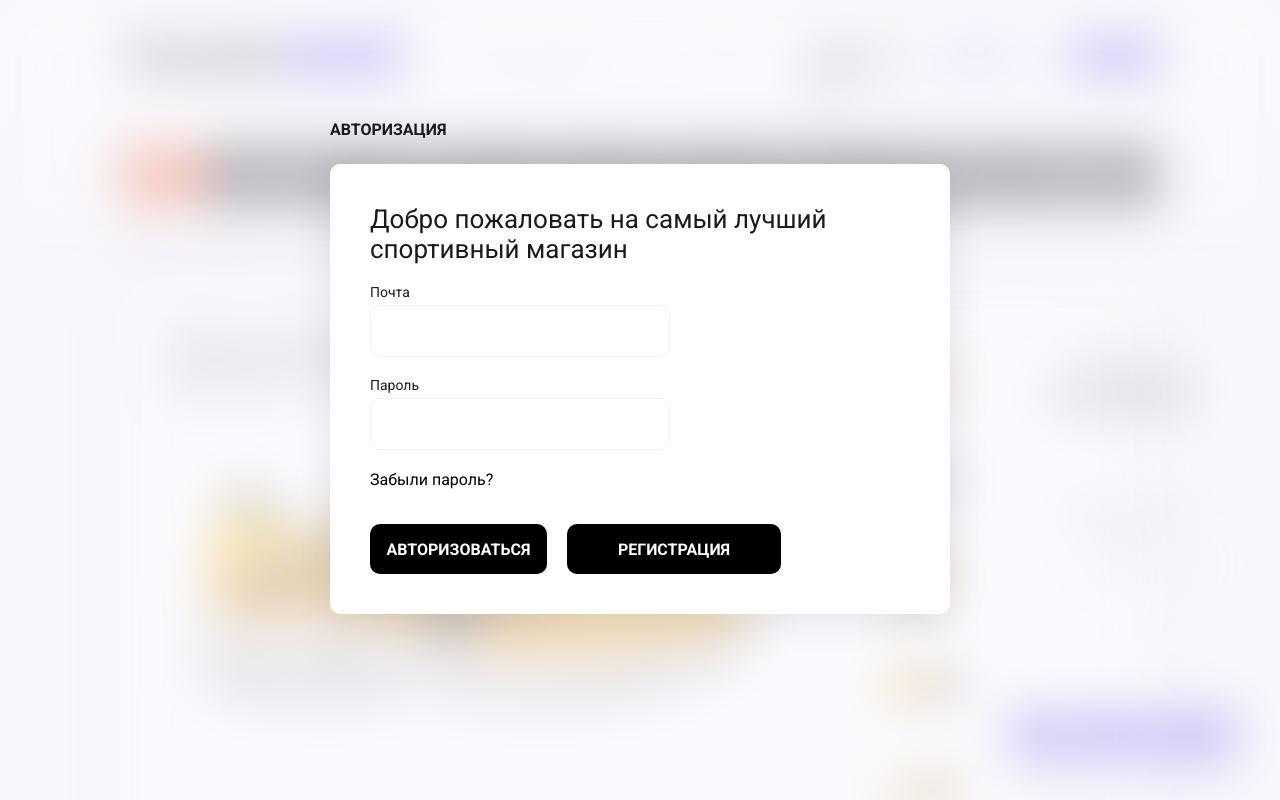
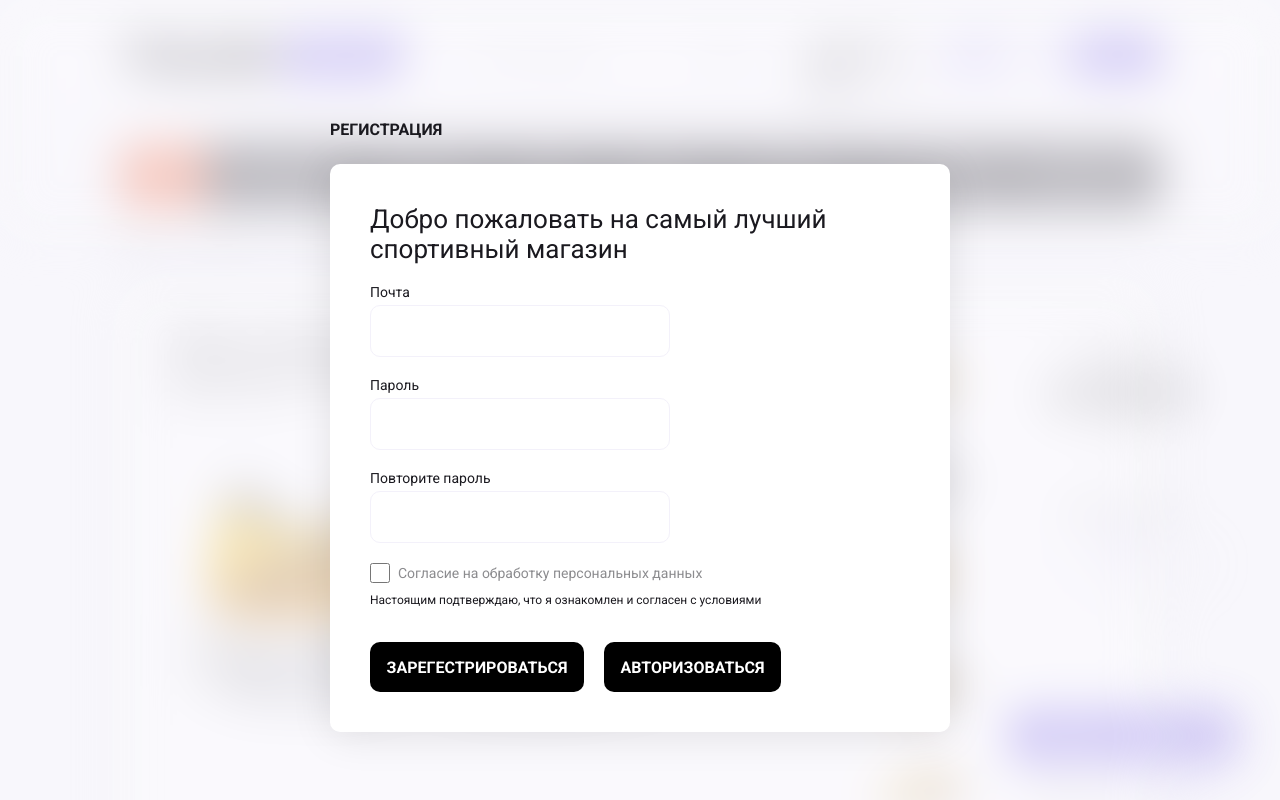
Before and after one commit to andyarus/urfu, a React (Create React App) app in the folder diploma/shop-client/: page / in a window 1280 px wide. Shown: the top 800 px of the page. Built offline with nearby package versions, Linux system fonts and the light colour scheme.

Commit message:
Registration added

```diff
--- a/diploma/shop-client/src/App.js
+++ b/diploma/shop-client/src/App.js
@@ -14,7 +14,7 @@ import Login from "./pages/Login";
 function App() {
     return (
         <div className="App">
-            <Login />
+            <Registration />
         </div>
     );
 }
--- a/diploma/shop-client/src/pages/Login/index.jsx
+++ b/diploma/shop-client/src/pages/Login/index.jsx
@@ -16,23 +16,23 @@ function Login() {
     };
     return (
         <>
-            <div class="overlay"></div>
-            <div class="page-form">
-                <div class="page-form__title">Авторизация </div>
-                <div class="page-form__form form">
-                    <div class="form__title">Добро пожаловать на самый лучший спортивный магазин</div>
-                    <div class="form__input form__input_email input">
-                        <div class="input__title">Почта</div>
+            <div className="overlay"></div>
+            <div className="page-form">
+                <div className="page-form__title">Авторизация </div>
+                <div className="page-form__form form">
+                    <div className="form__title">Добро пожаловать на самый лучший спортивный магазин</div>
+                    <div className="form__input form__input_email input">
+                        <div className="input__title">Почта</div>
                         <input type="text" />
                     </div>
-                    <div class="form__input form__input_password input">
-                        <div class="input__title">Пароль</div>
+                    <div className="form__input form__input_password input">
+                        <div className="input__title">Пароль</div>
                         <input type="text" />
                     </div>
-                    <div class="form__restore-password">Забыли пароль?</div>
-                    <div class="form__actions">
-                        <div class="form__auth">Авторизоваться</div>
-                        <div class="form__reg">регистрация</div>
+                    <div className="form__restore-password">Забыли пароль?</div>
+                    <div className="form__actions">
+                        <div className="form__auth">Авторизоваться</div>
+                        <div className="form__reg">регистрация</div>
                     </div>
                 </div>
             </div>
--- /dev/null
+++ b/diploma/shop-client/src/pages/Registration/Registration.scss
@@ -0,0 +1,93 @@
+.page-style {
+    opacity: 0.3;
+    filter: blur(1.5rem);
+}
+
+.form-open {
+    overflow: hidden;
+}
+
+.page-form {
+    width: 600px;
+    position: absolute;
+    top: 15%;
+    left: calc(50% - 310px);
+
+    z-index: 2;
+    &__title {
+        font-weight: bold;
+        font-size: 16px;
+        text-transform: uppercase;
+        color: #1a191f;
+        margin-bottom: 25px;
+    }
+    .form {
+        width: 540px;
+        padding: 40px;
+        background: #ffffff;
+        box-shadow: 0px 4px 40px rgba(0, 0, 0, 0.1);
+        border-radius: 10px;
+
+        &__title {
+            font-size: 26px;
+            color: #1a191f;
+            margin-bottom: 20px;
+        }
+
+        &__input {
+            margin-bottom: 20px;
+        }
+        &__processing-data {
+            display: flex;
+            align-items: center;
+            font-size: 14px;
+            color: #8c8c8f;
+            input[type="checkbox"] {
+                margin: 0;
+                margin-right: 8px;
+                width: 20px;
+                height: 20px;
+            }
+        }
+        &__text {
+            margin-top: 10px;
+            font-size: 12px;
+            color: #1a191f;
+        }
+
+        &__actions {
+            display: flex;
+            margin-top: 35px;
+        }
+        &__reg, &__auth {
+            cursor: pointer;
+            background: #000;
+            border-radius: 10px;
+            width: 214px;
+            height: 50px;
+            font-weight: bold;
+            font-size: 16px;
+            text-transform: uppercase;
+            display: flex;
+            justify-content: center;
+            align-items: center;
+            color: #ffffff;
+            margin-right: 20px;
+        }
+        &__auth {
+            width: 177px;
+        }
+    }
+}
+
+.overlay {
+    position: fixed;
+    width: 100vw;
+    height: 100vh;
+    top: 0;
+    left: 0;
+    right: 0;
+    bottom: 0;
+    z-index: 2;
+    cursor: pointer;
+}
--- a/diploma/shop-client/src/pages/Registration/index.jsx
+++ b/diploma/shop-client/src/pages/Registration/index.jsx
@@ -1,5 +1,9 @@
 import React from "react";
+import Product from "../Product";
 import Button from "../../components/Button";
+
+import './Registration.scss'
+
 function Registration() {
     const onAuth = () => {
         console.log("Авторизоваться");
@@ -8,11 +12,37 @@ function Registration() {
         console.log("Регистрация");
     };
     return (
-        <div>
-            Регистрация
-            <Button onClick={onRegistration}>Зарегестрироваться</Button>
-            <Button onClick={onAuth}>Авторизоваться</Button>
-        </div>
+        <>
+            <div className="overlay"></div>
+            <div className="page-form">
+                <div className="page-form__title">Регистрация </div>
+                <div className="page-form__form form">
+                    <div className="form__title">Добро пожаловать на самый лучший спортивный магазин</div>
+                    <div className="form__input form__input_email input">
+                        <div className="input__title">Почта</div>
+                        <input type="text" />
+                    </div>
+                    <div className="form__input form__input_password input">
+                        <div className="input__title">Пароль</div>
+                        <input type="text" />
+                    </div>
+                    <div className="form__input form__input_password2 input">
+                        <div className="input__title">Повторите пароль</div>
+                        <input type="text" />
+                    </div>
+                    <div className="form__processing-data">
+                        <input type="checkbox" name="" id="" />
+                        Согласие на обработку персональных данных
+                    </div>
+                    <div className="form__text">Настоящим подтверждаю, что я ознакомлен и согласен с условиями</div>
+                    <div className="form__actions">
+                        <div className="form__reg">Зарегестрироваться</div>
+                        <div className="form__auth">Авторизоваться</div>
+                    </div>
+                </div>
+            </div>
+            <Product />;
+        </>
     );
 }
 
```
